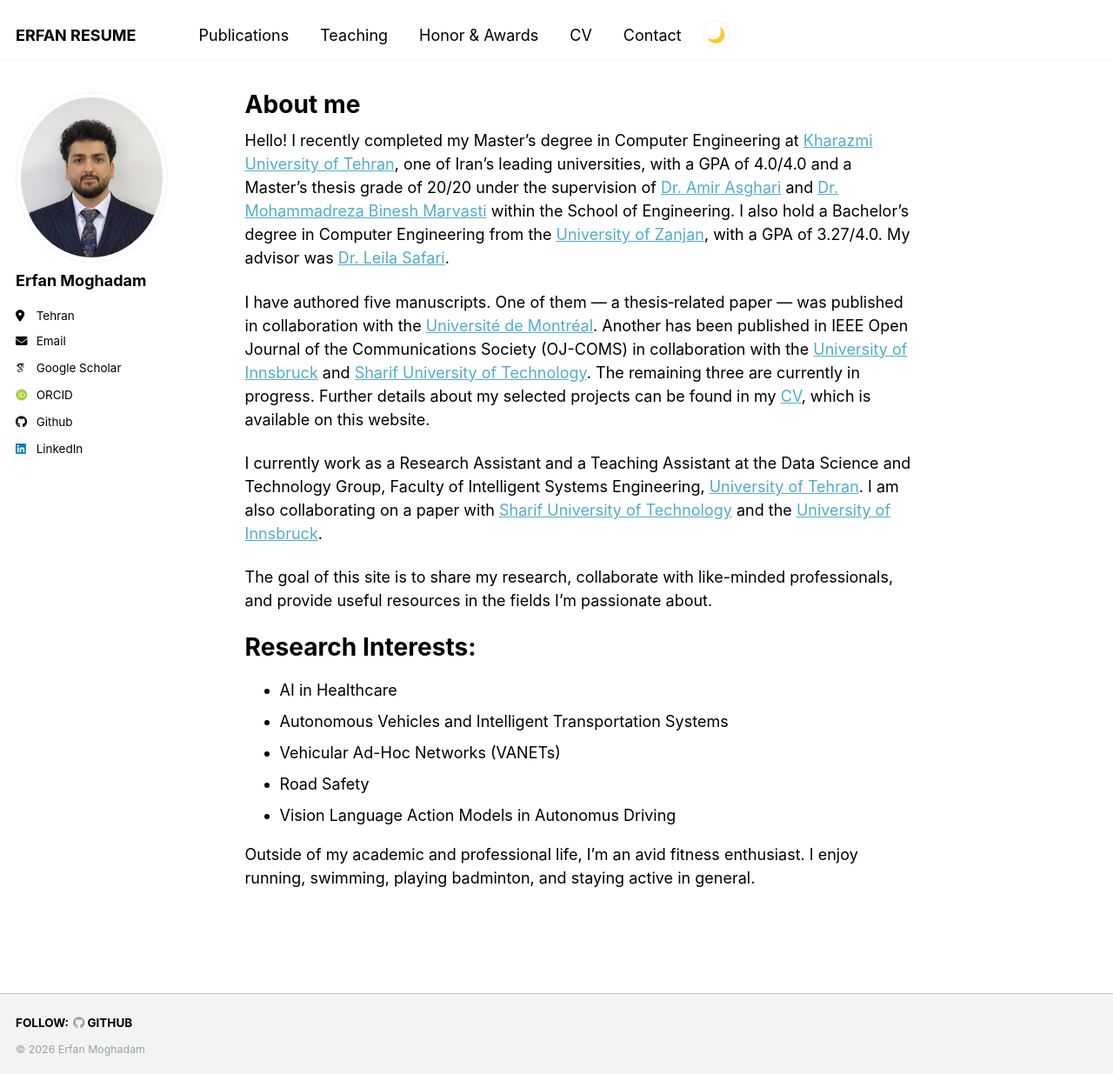
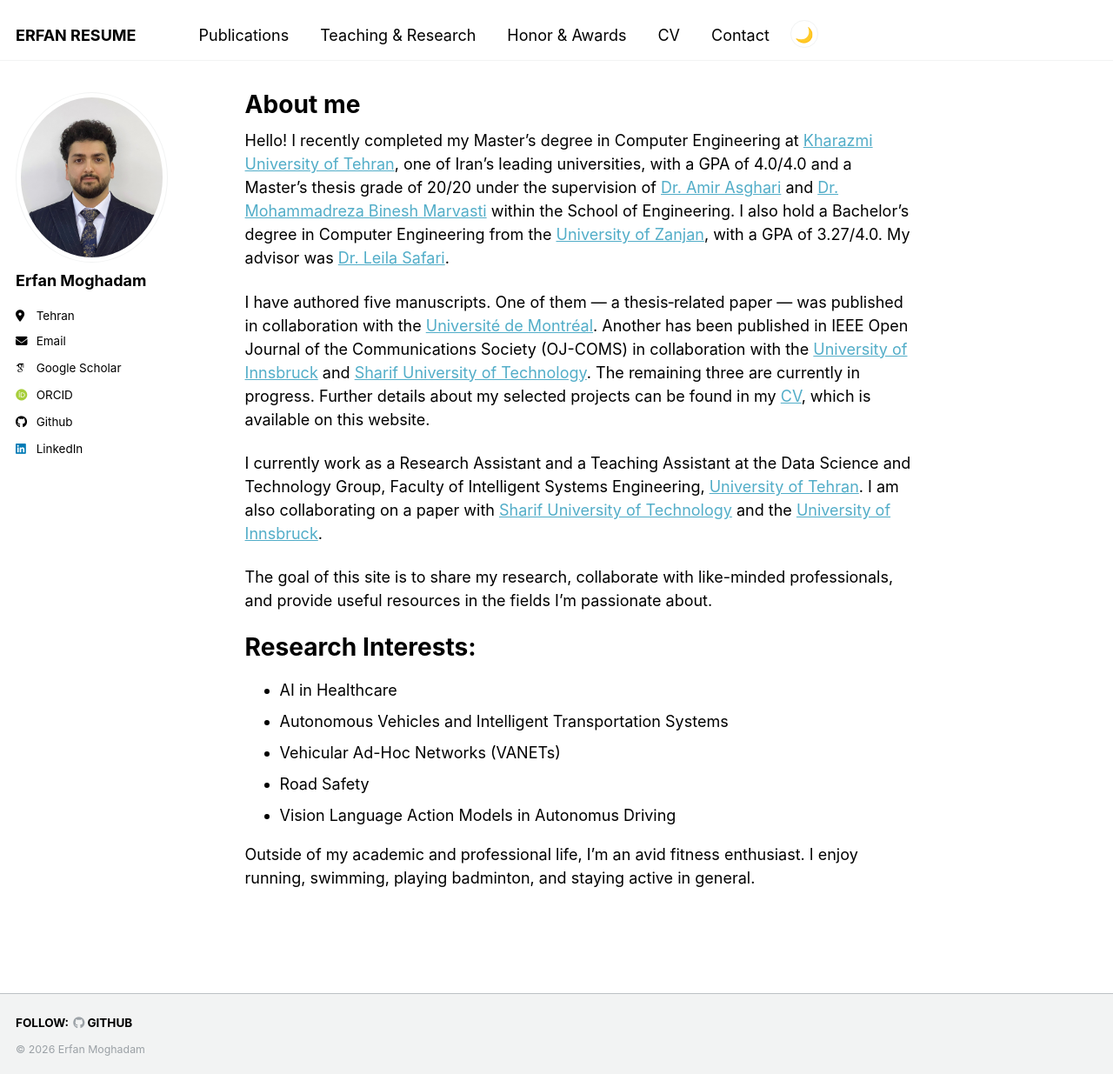
Before and after one commit to erfanresume/erfanresume.github.io, a Jekyll site: the page built from _pages/about.md, in a window 1280 px wide and 1235 px high. Shown: the whole window at 87% size. Built offline with Jekyll 4.4.1, drawn with Linux system fonts in a browser that asks for light colours; some web fonts are replaced.

Commit message:
Update navigation.yml

```diff
--- a/_data/navigation.yml
+++ b/_data/navigation.yml
@@ -12,7 +12,7 @@
   - title: "Publications"
     url: /publications/
 
-  - title: "Teaching"
+  - title: "Teaching & Research"
     url: /teaching/
 
   - title: "Honor & Awards"
```
